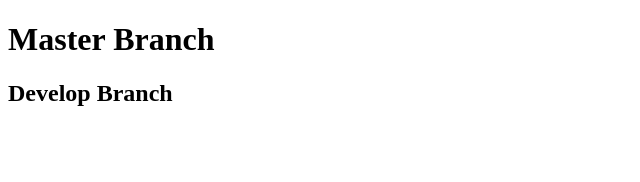
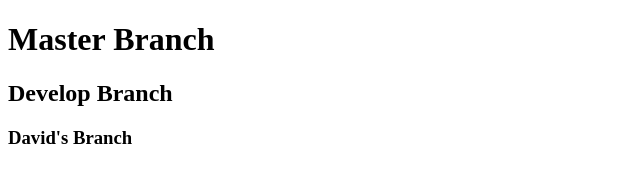
Before and after one commit to DavidBlomeyer/teamGit, a plain HTML site: page index.html in a window 1280 px wide. Shown: the whole page, without its empty margins (0-640 px from the left). Drawn offline with Linux system fonts and the light colour scheme.

Commit message:
dave's branch

```diff
--- a/index.html
+++ b/index.html
@@ -11,6 +11,7 @@
 
     <h1>Master Branch</h1>
     <h2>Develop Branch</h2>
+    <h3>David's Branch</h3>
 
 
 </body>
```
